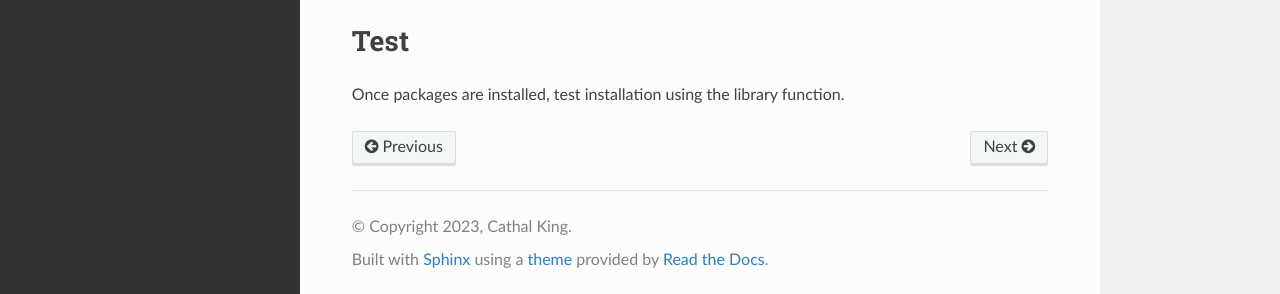
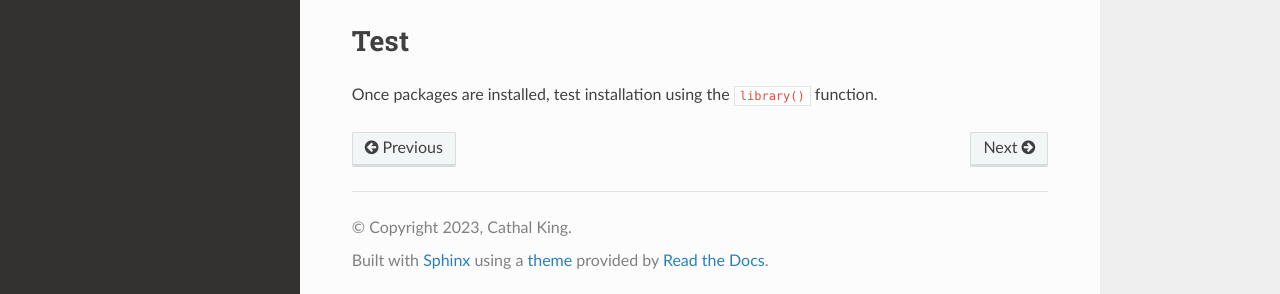
Before and after one commit to dw-thomson/SAGC_scRNAseq_workshop, a Sphinx documentation site: the page built from docs/source/Set-up.rst, in a window 1280 px wide and 958 px high. Shown: the part 661-955 px from the top of the window. Built offline with Sphinx 7.4.7 and the Read the Docs theme 2.0.0, drawn with Linux system fonts in a browser that asks for light colours.

Commit message:
Update Set-up.rst
pw

```diff
--- a/docs/source/Set-up.rst
+++ b/docs/source/Set-up.rst
@@ -21,7 +21,7 @@ cellula     https://gdagstn.github.io/cellulaweb/install.html
 ==========  =====
 Test
 ====
-Once packages are installed, test installation using the library function.
+Once packages are installed, test installation using the ``library()`` function.
 
 .. code-block:: R
    library(cellchat)
```
